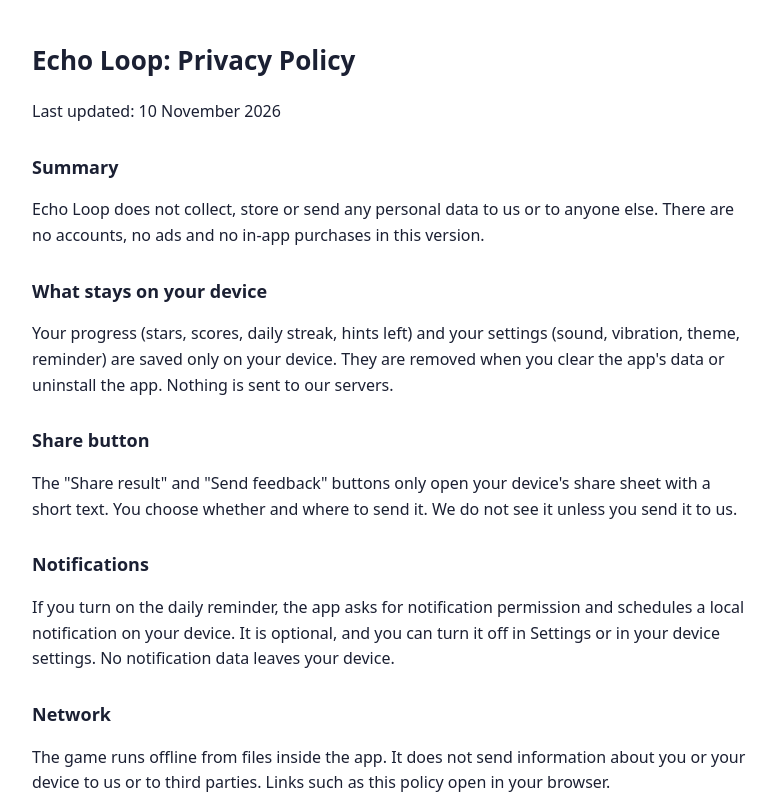
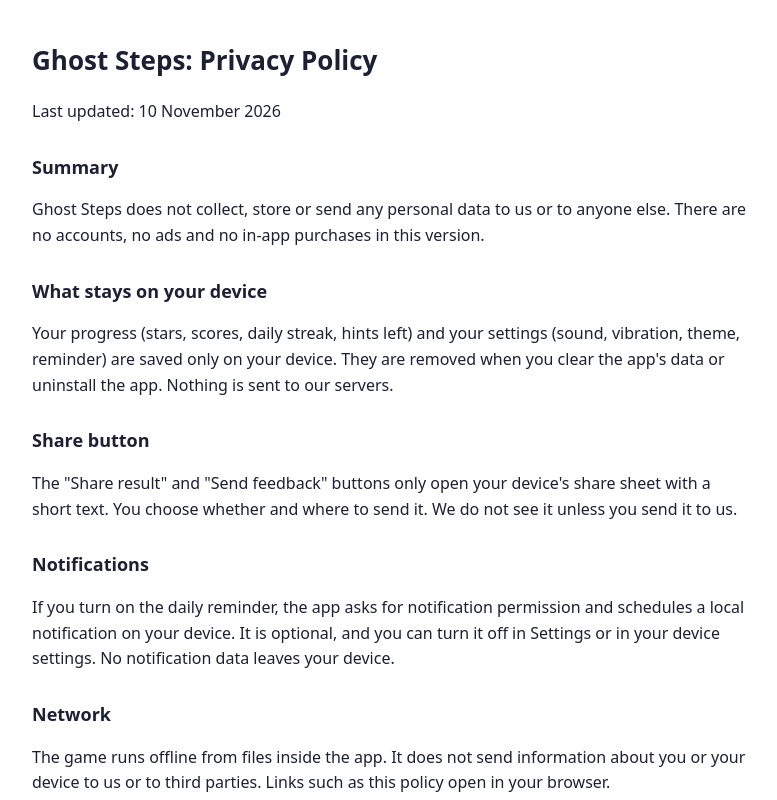
Before and after one commit to badawycs26/echoloop-game, a plain HTML site: page privacy.html in a window 1280 px wide. Shown: the top 800 px of the page, without its empty margins (248-1025 px from the left). Drawn offline with Linux system fonts and the light colour scheme.

Commit message:
P48 T101: rename game name Echo Loop to Ghost Steps on website pages
Co-Authored-By: Claude Sonnet 5.5 <noreply@anthropic.com>
Claude-Session: https://claude.ai/code/session_017uzoRaJR1Z6SyZE9U4dwG4

```diff
--- a/privacy.html
+++ b/privacy.html
@@ -1,7 +1,7 @@
-<!DOCTYPE html><html lang="en"><head><meta charset="utf-8"><meta name="viewport" content="width=device-width,initial-scale=1"><title>Echo Loop Privacy Policy</title>
+<!DOCTYPE html><html lang="en"><head><meta charset="utf-8"><meta name="viewport" content="width=device-width,initial-scale=1"><title>Ghost Steps Privacy Policy</title>
 <style>body{font:16px/1.6 system-ui,sans-serif;max-width:720px;margin:40px auto;padding:0 18px;color:#1b2033}h1{font-size:26px}h2{font-size:18px;margin-top:28px}</style></head><body>
-<h1>Echo Loop: Privacy Policy</h1><p>Last updated: 10 November 2026</p>
-<h2>Summary</h2><p>Echo Loop does not collect, store or send any personal data to us or to anyone else. There are no accounts, no ads and no in-app purchases in this version.</p>
+<h1>Ghost Steps: Privacy Policy</h1><p>Last updated: 10 November 2026</p>
+<h2>Summary</h2><p>Ghost Steps does not collect, store or send any personal data to us or to anyone else. There are no accounts, no ads and no in-app purchases in this version.</p>
 <h2>What stays on your device</h2><p>Your progress (stars, scores, daily streak, hints left) and your settings (sound, vibration, theme, reminder) are saved only on your device. They are removed when you clear the app's data or uninstall the app. Nothing is sent to our servers.</p>
 <h2>Share button</h2><p>The "Share result" and "Send feedback" buttons only open your device's share sheet with a short text. You choose whether and where to send it. We do not see it unless you send it to us.</p>
 <h2>Notifications</h2><p>If you turn on the daily reminder, the app asks for notification permission and schedules a local notification on your device. It is optional, and you can turn it off in Settings or in your device settings. No notification data leaves your device.</p>
```
Also changed, not shown: index.html (+3 -3 lines).
